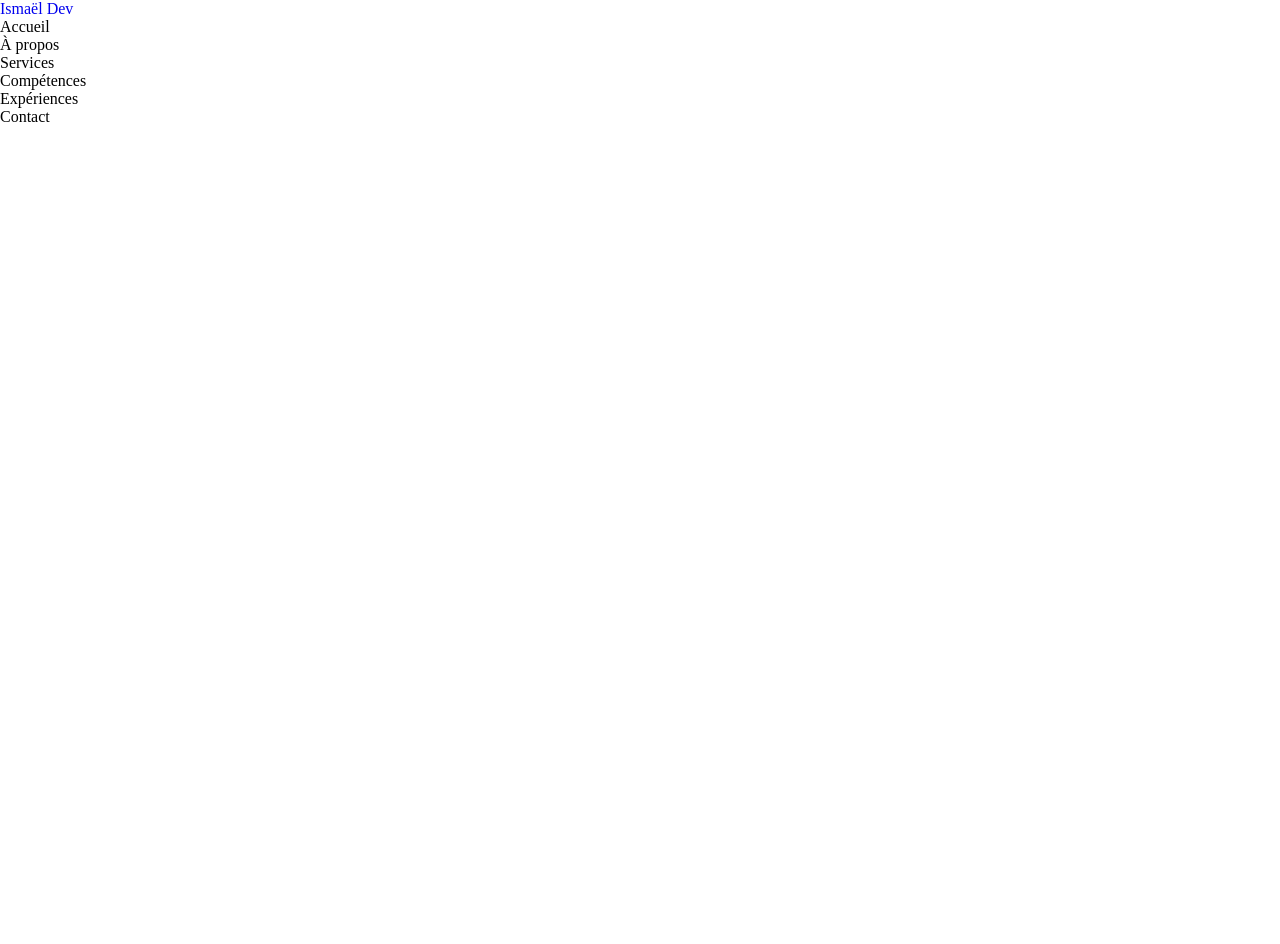
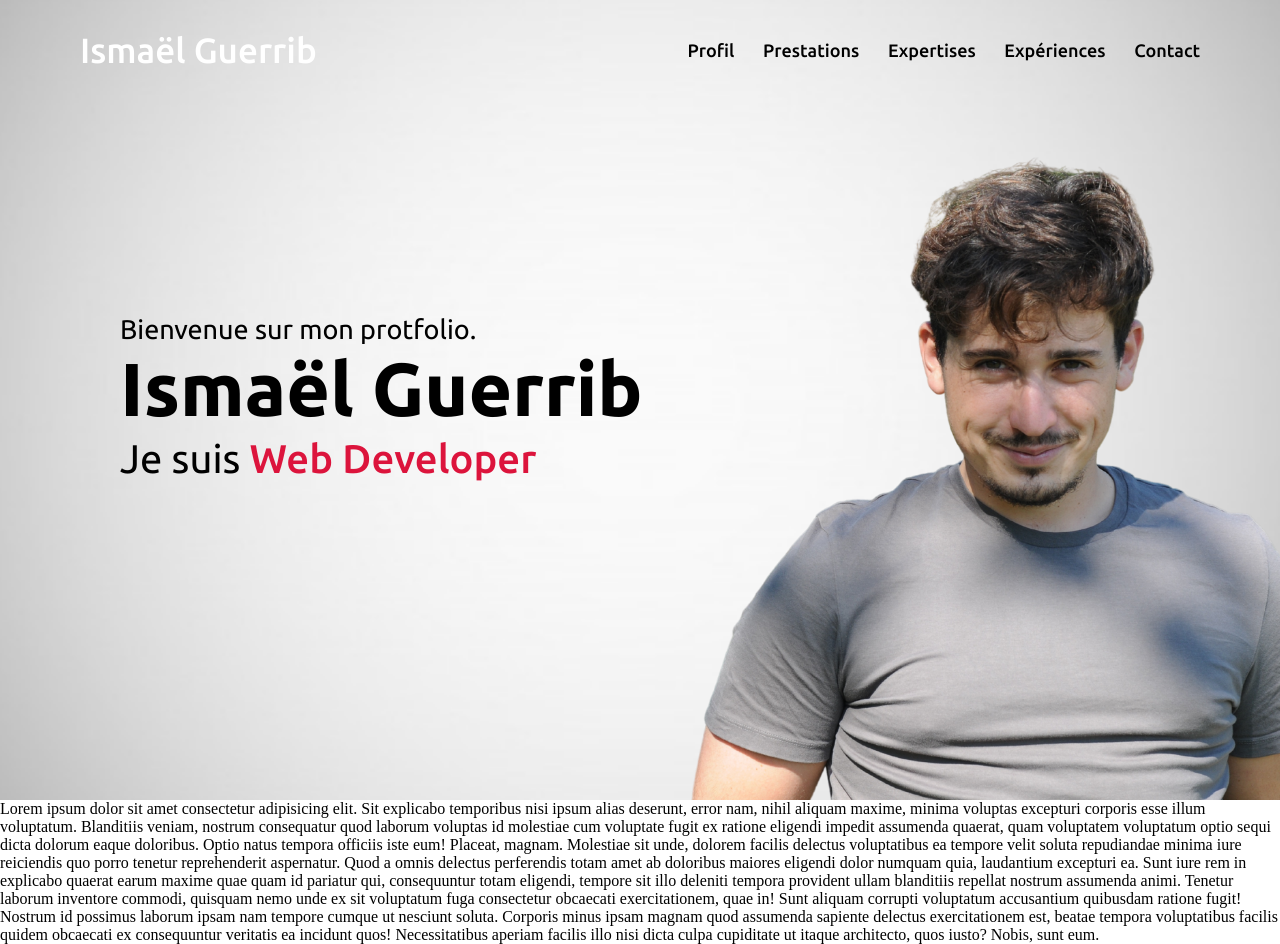
Before and after one commit to ismaelguerrib/Portfolio, a plain HTML site: page index.html in a window 1280 px wide. Before the commit the page ends 800 px from the top, so only its background shows below. Drawn offline with Linux system fonts and the light colour scheme.

Commit message:
style: style the navbar display & the background image

```diff
--- a/index.html
+++ b/index.html
@@ -4,26 +4,55 @@
 <head>
   <meta charset="UTF-8">
   <meta name="viewport" content="width=device-width, initial-scale=1.0">
-  <title>Ismaël Guerrib Developer Web</title>
+  <title>Ismaël Guerrib Web Developer </title>
   <link rel="stylesheet" href="style.css">
   <script src="https://kit.fontawesome.com/a076d05399.js"></script>
-
 </head>
 
 <body>
-  <nav class="navbar">
+  <nav class=" navbar" id="navbar">
     <div class="max-width">
-      <div class="logo"><a href="#">Ismaël <span>Dev</span></a></div>
+      <div class="logo"><a href="#"> <span>Ismaël Guerrib</span></a></div>
       <ul class="menu">
-        <li><a href="#"></a>Accueil</li>
-        <li><a href="#"></a>À propos</li>
-        <li><a href="#"></a>Services</li>
-        <li><a href="#"></a>Compétences</li>
-        <li><a href="#"></a>Expériences</li>
-        <li><a href="#"></a>Contact</li>
+        <li> <a href="#">Profil</a></li>
+        <li> <a href="#">Prestations</a></li>
+        <li> <a href="#">Expertises</a></li>
+        <li> <a href="#">Expériences</a></li>
+        <li> <a href="#">Contact</a></li>
       </ul>
     </div>
   </nav>
+
+  <section class="home" id="home">
+    <div class="max-width">
+      <div class="home-content">
+        <div class="texte-1">Bienvenue sur mon protfolio.</div>
+        <div class="texte-2"> Ismaël Guerrib</div>
+        <div class="texte-3"> Je suis <span>Web Developer</span></div>
+
+
+      </div>
+    </div>
+  </section>
+
+  <p>Lorem ipsum dolor sit amet consectetur adipisicing elit. Sit explicabo temporibus nisi ipsum alias deserunt, error
+    nam, nihil aliquam maxime, minima voluptas excepturi corporis esse illum voluptatum. Blanditiis veniam, nostrum
+    consequatur quod laborum voluptas id molestiae cum voluptate fugit ex ratione eligendi impedit assumenda quaerat,
+    quam voluptatem voluptatum optio sequi dicta dolorum eaque doloribus. Optio natus tempora officiis iste eum!
+    Placeat, magnam. Molestiae sit unde, dolorem facilis delectus voluptatibus ea tempore velit soluta repudiandae
+    minima iure reiciendis quo porro tenetur reprehenderit aspernatur. Quod a omnis delectus perferendis totam amet ab
+    doloribus maiores eligendi dolor numquam quia, laudantium excepturi ea. Sunt iure rem in explicabo quaerat earum
+    maxime quae quam id pariatur qui, consequuntur totam eligendi, tempore sit illo deleniti tempora provident ullam
+    blanditiis repellat nostrum assumenda animi. Tenetur laborum inventore commodi, quisquam nemo unde ex sit voluptatum
+    fuga consectetur obcaecati exercitationem, quae in! Sunt aliquam corrupti voluptatum accusantium quibusdam ratione
+    fugit! Nostrum id possimus laborum ipsam nam tempore cumque ut nesciunt soluta. Corporis minus ipsam magnam quod
+    assumenda sapiente delectus exercitationem est, beatae tempora voluptatibus facilis quidem obcaecati ex consequuntur
+    veritatis ea incidunt quos! Necessitatibus aperiam facilis illo nisi dicta culpa cupiditate ut itaque architecto,
+    quos iusto? Nobis, sunt eum.</p>
+
+  <script src="script.js"></script>
+
+
 </body>
 
 </html>
--- /dev/null
+++ b/script.js
@@ -0,0 +1,11 @@
+window.onscroll = function() {changeNavClass()};
+
+var navbar = document.getElementById("navbar");
+
+function changeNavClass() {
+  if (window.scrollY >= 100) {
+    navbar.classList.add("sticky")
+  } else {
+    navbar.classList.remove("sticky");
+  }
+}
--- a/style.css
+++ b/style.css
@@ -1,10 +1,105 @@
 @import url('https://fonts.googleapis.com/css2?family=Poppins:wght@400;500;600;700&family=Ubuntu:wght@400;500;700&display=swap');
 
-
 *{
-
   margin:0;
   padding: 0;
   box-sizing: border-box;
   text-decoration: none;
 }
+
+.max-width{
+  max-width: 1300px;
+  padding: 0 80px;
+  margin: auto;
+}
+.navbar {
+  position: fixed;
+  background: transparent;
+  width: 100%;
+  padding: 30px 0;
+  font-family: 'Ubuntu', 'sans-serif';
+}
+
+.sticky {
+  /* padding: 30px 0; */
+  background: crimson ;
+  position: fixed;
+}
+
+.navbar .max-width{
+  display: flex;
+  align-items: center;
+  justify-content: space-between;
+}
+
+.navbar .logo a span{
+  color: #ffffff;
+  font-size: 35px;
+  font-weight: 500;
+  transition: color 0.9s ease-in-out;
+}
+
+.navbar .logo a span:hover{
+  color: crimson;
+}
+
+.navbar .menu li{
+  display: inline-block;
+  text-decoration: none;
+}
+
+.navbar .max-width .menu li a{
+  color: black;
+  font-size: 18px;
+  font-weight: 500;
+  margin-left: 25px;
+  transition: color 0.3s ease;
+}
+
+.sticky .max-width .menu li a {
+  color: white;
+}
+
+.sticky .max-width .menu li a:hover {
+  color: black;
+}
+
+
+.navbar .menu li a:hover{
+  color: crimson;
+}
+
+
+
+.home {
+  display: flex;
+  background: url(images/banner6.png) no-repeat center;
+  height: 100vh;
+  min-height: 500px;
+  font-family: 'Ubuntu', 'sans-serif';
+
+}
+
+.home .max-width{
+  margin: auto 0 auto 40px;
+}
+
+.home .home-content .texte-1{
+font-size: 27px;
+}
+
+.home .home-content .texte-2{
+  font-size: 75px;
+  font-weight: 600;
+  margin-left: -3;
+  }
+
+  .home .home-content .texte-3{
+    font-size: 40px;
+    margin: 5px 0;
+    }
+
+    .home .home-content .texte-3 span{
+      color: crimson;
+      font-weight: 500;
+      }
```
Also changed, not shown: images/banner6.png (added), main.js (deleted), 2 other files.
